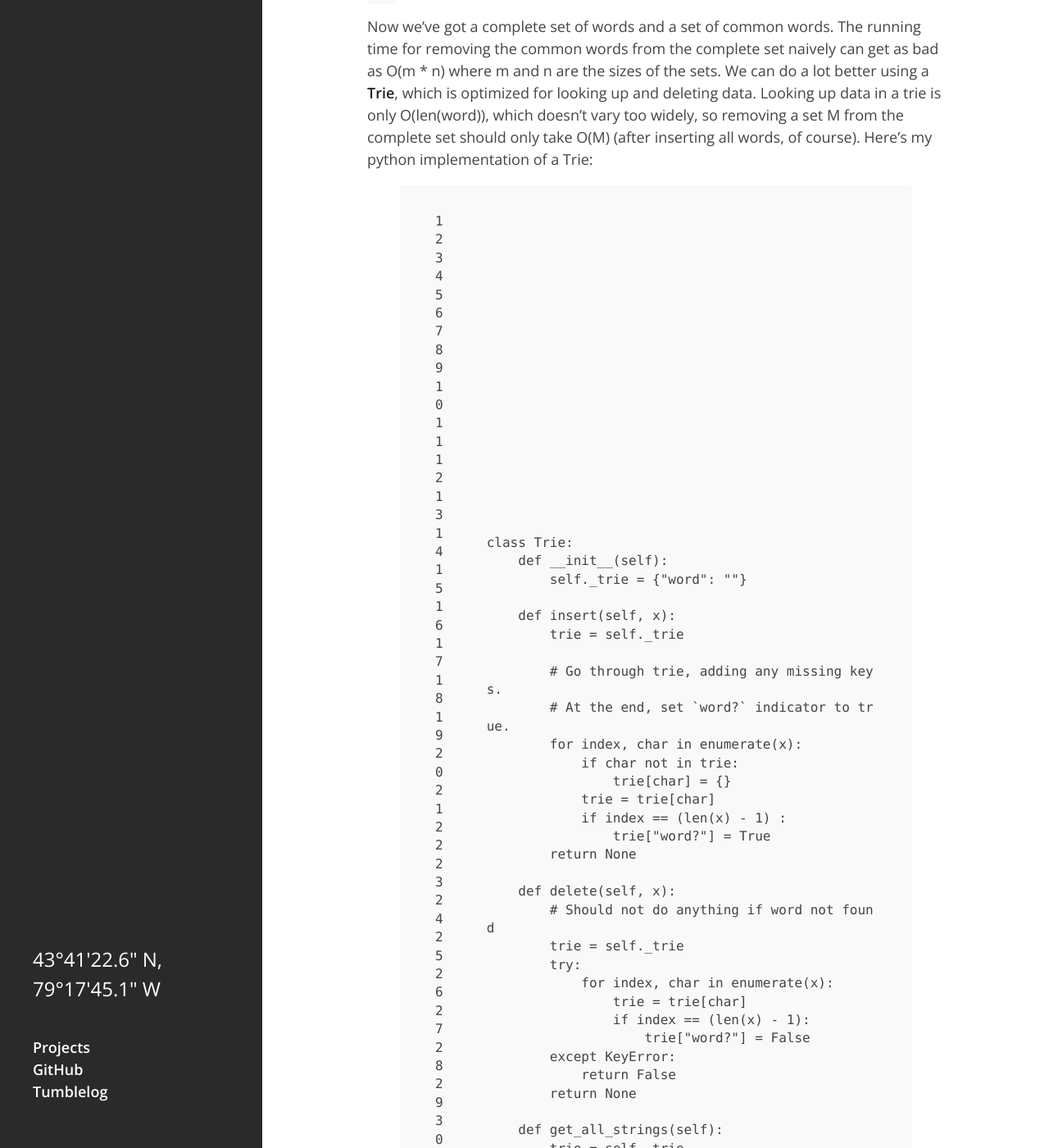
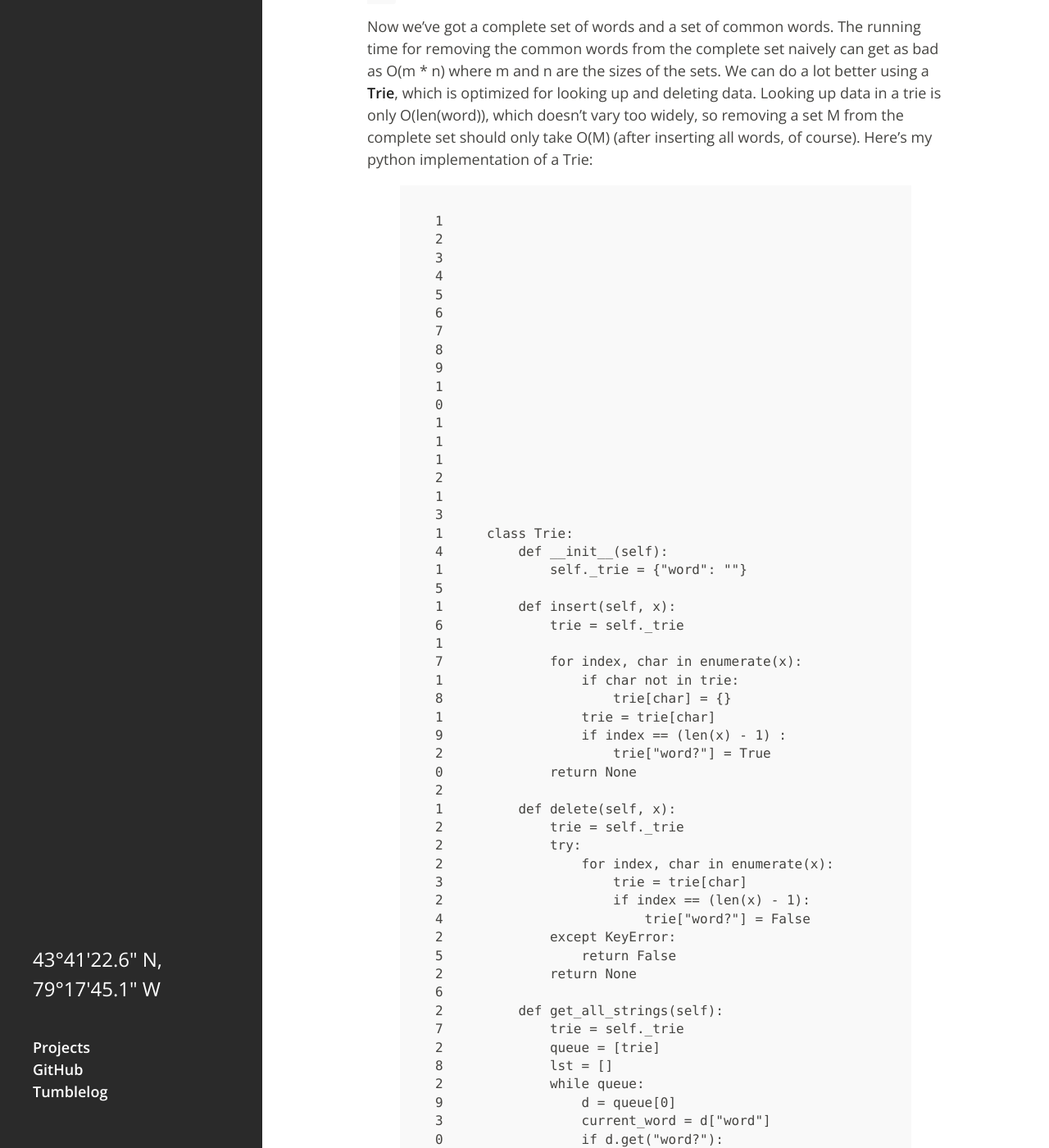
Before and after one commit to MediaPreneur/lvwrence.github.io, a Jekyll site: the page built from _posts/2014-9-15-finding-the-most-uncommon-words.md, in a window 1280 px wide and 1400 px high, scrolled down 2555 px. Shown: the whole window at 82% size. Built offline with Jekyll 4.4.1, drawn with Linux system fonts in a browser that asks for light colours; some of the changed text lies outside the part shown.

Commit message:
more fixes

```diff
--- a/_posts/2014-9-15-finding-the-most-uncommon-words.md
+++ b/_posts/2014-9-15-finding-the-most-uncommon-words.md
@@ -118,8 +118,6 @@ class Trie:
     def insert(self, x):
         trie = self._trie
 
-        # Go through trie, adding any missing keys.
-        # At the end, set `word?` indicator to true.
         for index, char in enumerate(x):
             if char not in trie:
                 trie[char] = {}
@@ -129,7 +127,6 @@ class Trie:
         return None
 
     def delete(self, x):
-        # Should not do anything if word not found
         trie = self._trie
         try:
             for index, char in enumerate(x):
@@ -146,10 +143,8 @@ class Trie:
         lst = []
         while queue:
             d = queue[0]
-            # only add word of current node to list
-            # if word? indicator is true
             current_word = d["word"]
-            if d.get("word?", False):
+            if d.get("word?"):
                 lst.append(current_word)
             d.pop("word?", None)
             d.pop("word")
```
